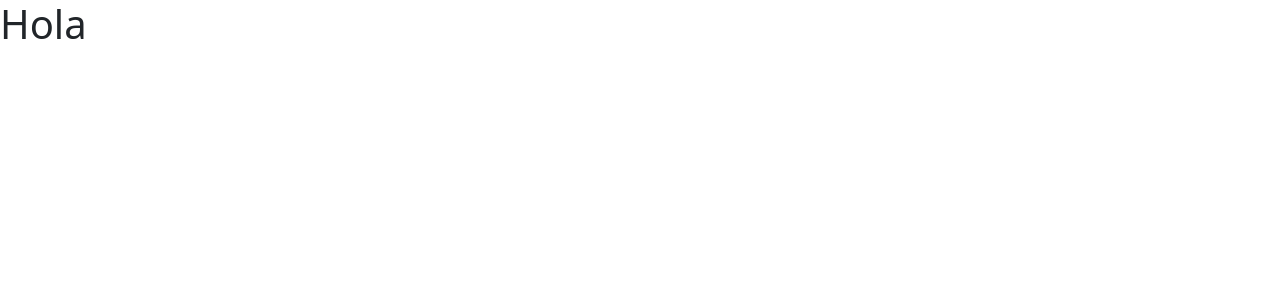
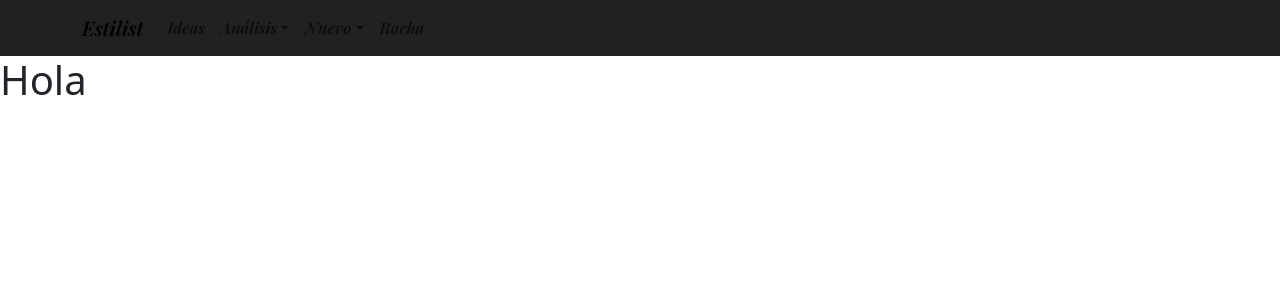
Before and after one commit to Estilist/Website, a React (Vite) app: page /test in a window 1280 px wide. Shown: the top 300 px of the page. Built offline with nearby package versions, Linux system fonts and the light colour scheme.

Commit message:
navbar part 1
./

```diff
--- /dev/null
+++ b/src/assets/colors.css
@@ -0,0 +1,10 @@
+:root{
+    --fondo: #FAEADD;
+    --letra: #222023;
+    --encabezado: #222023;
+    --vinculos: #FCC648;
+    --boton: #452A70;
+    --boton2: #FCC648;
+    --mensajes: #201333;
+    --iconos: #B8C4FE;
+}
--- /dev/null
+++ b/src/assets/fonts.css
@@ -0,0 +1,11 @@
+:root {
+    --marca: 'Playfair Display', arial;
+}
+
+@font-face {
+    font-display: swap;
+    font-family: 'Playfair Display';
+    font-style: italic;
+    font-weight: 600;
+    src: url('./fonts/playfair-display-v37-latin-600italic.woff2') format('woff2');
+  }
--- /dev/null
+++ b/src/components/Header.css
@@ -0,0 +1,4 @@
+.navheader{
+    background-color: var(--encabezado);
+    font-family: var(--marca);
+}
--- /dev/null
+++ b/src/components/Header.jsx
@@ -0,0 +1,34 @@
+import Container from 'react-bootstrap/Container';
+import Nav from 'react-bootstrap/Nav';
+import Navbar from 'react-bootstrap/Navbar';
+import NavDropdown from 'react-bootstrap/NavDropdown';
+import '../components/Header.css'
+
+function Header() {
+  return (
+    <Navbar expand="lg" className="navheader">
+      <Container>
+        <Navbar.Brand>Estilist</Navbar.Brand>
+        <Navbar.Toggle aria-controls="basic-navbar-nav" />
+        <Navbar.Collapse id="basic-navbar-nav">
+          <Nav className="me-auto">
+            <Nav.Link>Ideas</Nav.Link>
+            <NavDropdown title="Análisis" id="basic-nav-dropdown">
+            <NavDropdown.Item>Colorimetría</NavDropdown.Item>
+            <NavDropdown.Item>Tipo de cuerpo y rostro</NavDropdown.Item>
+            </NavDropdown>
+            <NavDropdown title="Nuevo" id="basic-nav-dropdown">
+            <NavDropdown.Item>Cabello</NavDropdown.Item>
+            <NavDropdown.Item>Belleza</NavDropdown.Item>
+            <NavDropdown.Item>Outfits</NavDropdown.Item>
+            <NavDropdown.Item>Accesorios</NavDropdown.Item>
+            </NavDropdown>
+            <Nav.Link>Racha</Nav.Link>
+          </Nav>
+        </Navbar.Collapse>
+      </Container>
+    </Navbar>
+  );
+}
+
+export default Header;
--- a/src/main.jsx
+++ b/src/main.jsx
@@ -14,6 +14,8 @@ import ErrorPage from "./pages/ErrorPage";
 // Bootstrap
 import "bootstrap/dist/css/bootstrap.min.css";
 import "bootstrap/dist/js/bootstrap.bundle.min";
+import "./assets/fonts.css"
+import "./assets/colors.css"
 
 const router = createBrowserRouter([
   {
--- a/src/routes/Root.jsx
+++ b/src/routes/Root.jsx
@@ -1,9 +1,10 @@
 import { Outlet } from "react-router-dom";
+import Header from "../components/Header";
 
 export default function Root() {
     return (
         <>
-            {/* Navbar */}
+            <Header />
             <Outlet />
         </>
     )
```
Also changed, not shown: src/assets/fonts/playfair-display-v37-latin-600italic.woff2 (added).
